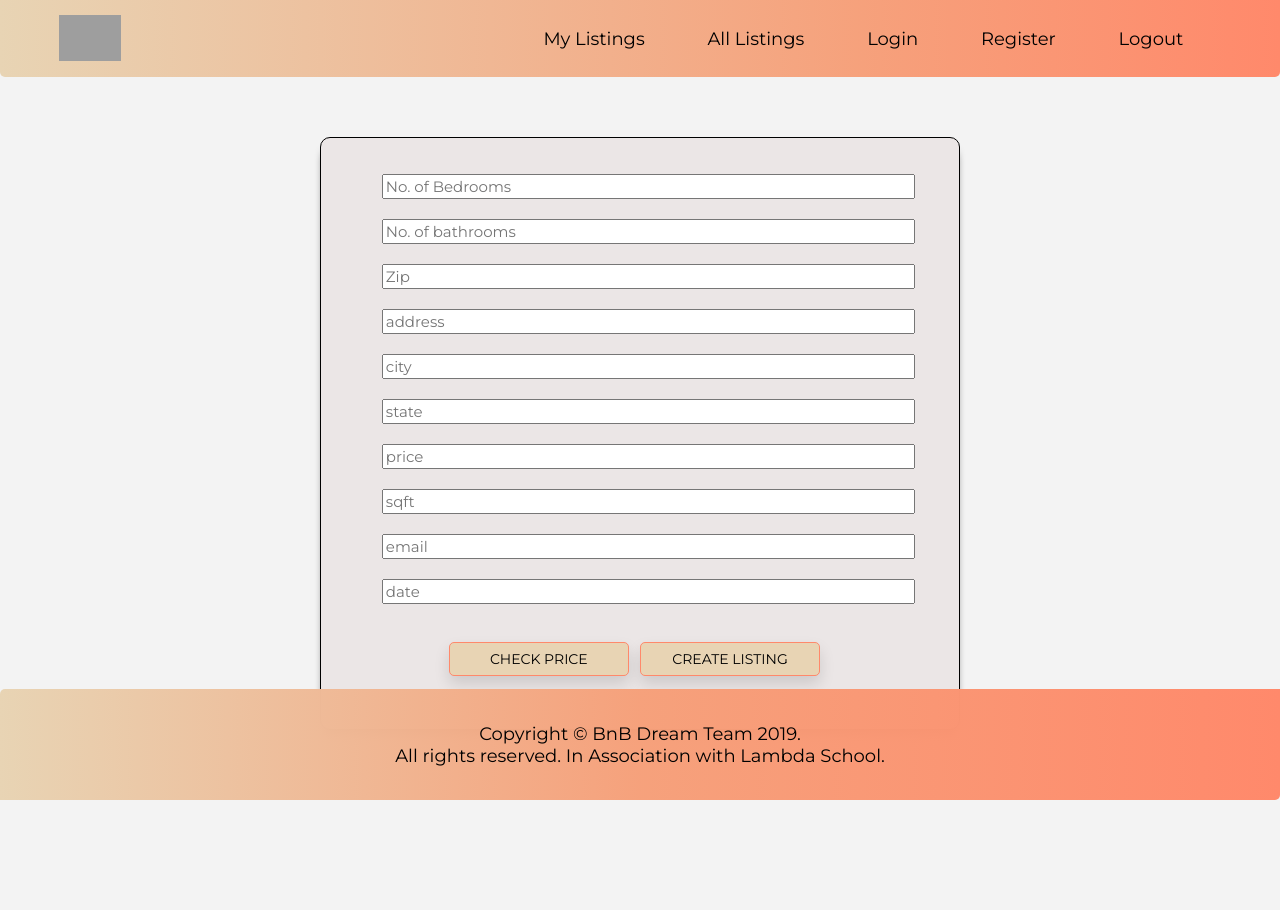
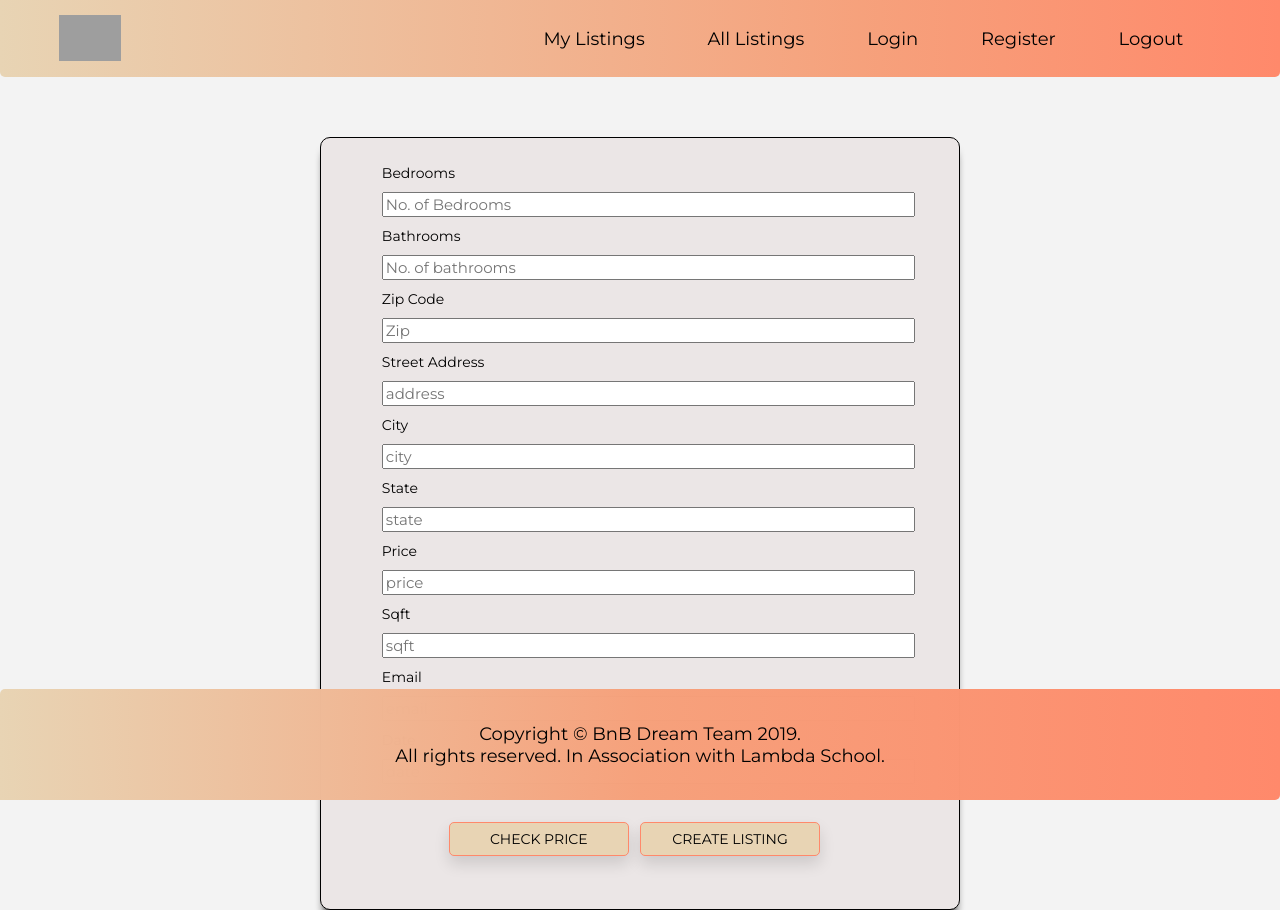
Before and after one commit to AirBnB-dream-team/Front-End, a React (Create React App) app: page /new-listing/1 in a window 1280 px wide. Before the commit the page ends 800 px from the top, so only its background shows below. Built offline with nearby package versions, Linux system fonts and the light colour scheme; sample sign-in values are in the browser's storage; grey boxes are pictures that could not be loaded.

Commit message:
added labels to listing forms

```diff
--- a/src/App.css
+++ b/src/App.css
@@ -267,6 +267,11 @@ nav a:hover {
   color: white;
 }
 
+.label {
+  text-align:left;
+  margin-left:4%;
+}
+
 /* Footer styling */
 
 .footer {
--- a/src/components/ListingEdit.js
+++ b/src/components/ListingEdit.js
@@ -26,6 +26,10 @@ function ListingEdit(props){
     return (
 
             <Form className='edit-form'>
+                <div className='label'>
+                    <label htmlFor="bed_number">Bedrooms</label>
+                </div>
+
                 <Field
                     type='number'
                     name='bedrooms'
@@ -36,6 +40,9 @@ function ListingEdit(props){
                 {touched.bedrooms && errors.bedrooms && (
                     <p className="errors"> {errors.bedrooms}</p>
                 )}
+                <div className='label'>
+                    <label htmlFor="bath_number">Bathrooms</label>
+                </div>
                  <Field
                     type='number'
                     name='bathrooms'
@@ -46,7 +53,9 @@ function ListingEdit(props){
                 {touched.bathrooms && errors.bathrooms && (
                     <p className="errors"> {errors.bathrooms}</p>
                 )}
-
+                <div className='label'>
+                    <label htmlFor="zip">Zip Code</label>
+                </div>
                 <Field
 
                     name='zip'
@@ -57,7 +66,9 @@ function ListingEdit(props){
                 {touched.zip && errors.zip && (
                     <p className="errors"> {errors.zip}</p>
                 )}
-
+                <div className='label'>
+                    <label htmlFor="address">Street Address</label>
+                </div>
                 <Field
                     name='address'
                     id='address'
@@ -66,7 +77,9 @@ function ListingEdit(props){
                 />
                 {touched.address && errors.address && (
                     <p className="errors"> {errors.address}</p>)}
-
+                <div className='label'>
+                    <label htmlFor="city">City</label>
+                </div>
                 <Field
                     name='city'
                     id='city'
@@ -76,7 +89,9 @@ function ListingEdit(props){
 
                 {touched.city && errors.city && (
                     <p className="errors"> {errors.city}</p>)}
-
+                <div className='label'>
+                    <label htmlFor="state">State</label>
+                </div>
                 <Field
                     name='state'
                     id='state'
@@ -85,6 +100,9 @@ function ListingEdit(props){
                 />
                 {touched.state && errors.state && (
                     <p className="errors"> {errors.state}</p>)}
+                <div className='label'>
+                    <label htmlFor="price">Price</label>
+                </div>
                 <Field
                     name='price'
                     id='price'
@@ -93,7 +111,9 @@ function ListingEdit(props){
                 />
                 {touched.price && errors.price && (
                     <p className="errors"> {errors.price}</p>)}
-
+                <div className='label'>
+                    <label htmlFor="sqft">Sqft</label>
+                </div>
                 <Field
                     name='sqft'
                     id='sqft'
@@ -103,6 +123,9 @@ function ListingEdit(props){
 
                 {touched.sqft && errors.sqft && (
                     <p className="errors"> {errors.sqft}</p>)}
+                <div className='label'>
+                    <label htmlFor="email">Email</label>
+                </div>
                 <Field
                     name='email'
                     id='email'
@@ -111,7 +134,9 @@ function ListingEdit(props){
                 />
                 {touched.email && errors.email && (
                     <p className="errors"> {errors.email}</p>)}
-
+                <div className='label'>
+                    <label htmlFor="date">Date</label>
+                </div>
                 <Field
                     type="date"
                     name='date'
--- a/src/components/NewListing.js
+++ b/src/components/NewListing.js
@@ -26,6 +26,9 @@ function NewListing(props){
     return (
 
             <Form className='new-form'>
+                <div className='label'>
+                    <label htmlFor="bed_number">Bedrooms</label>
+                </div>
                 <Field
 
 
@@ -37,6 +40,10 @@ function NewListing(props){
                 {touched.bed_number && errors.bed_number && (
                     <p className="errors"> {errors.bed_number}</p>
                 )}
+                <div className='label'>
+                    <label htmlFor="bath_number">Bathrooms</label>
+                </div>
+
                  <Field
 
 
@@ -48,7 +55,9 @@ function NewListing(props){
                 {touched.bath_number && errors.bath_number && (
                     <p className="errors"> {errors.bath_number}</p>
                 )}
-
+                <div className='label'>
+                    <label htmlFor="zip">Zip Code</label>
+                </div>
                 <Field
 
                     name='zip'
@@ -59,7 +68,9 @@ function NewListing(props){
                 {touched.zip && errors.zip && (
                     <p className="errors"> {errors.zip}</p>
                 )}
-
+                <div className='label'>
+                    <label htmlFor="address">Street Address</label>
+                </div>
                 <Field
                     name='address'
                     id='address'
@@ -68,7 +79,9 @@ function NewListing(props){
                 />
                 {touched.address && errors.address && (
                     <p className="errors"> {errors.address}</p>)}
-
+                <div className='label'>
+                    <label htmlFor="city">City</label>
+                </div>
                 <Field
                     name='city'
                     id='city'
@@ -78,7 +91,9 @@ function NewListing(props){
 
                 {touched.city && errors.city && (
                     <p className="errors"> {errors.city}</p>)}
-
+                <div className='label'>
+                    <label htmlFor="state">State</label>
+                </div>
                 <Field
                     name='state'
                     id='state'
@@ -87,6 +102,9 @@ function NewListing(props){
                 />
                 {touched.state && errors.state && (
                     <p className="errors"> {errors.state}</p>)}
+                <div className='label'>
+                    <label htmlFor="price">Price</label>
+                </div>
                 <Field
                     name='price'
                     id='price'
@@ -95,7 +113,9 @@ function NewListing(props){
                 />
                 {touched.price && errors.price && (
                     <p className="errors"> {errors.price}</p>)}
-
+                <div className='label'>
+                    <label htmlFor="sqft">Sqft</label>
+                </div>
                 <Field
                     name='sqft'
                     id='sqft'
@@ -105,6 +125,9 @@ function NewListing(props){
 
                 {touched.sqft && errors.sqft && (
                     <p className="errors"> {errors.sqft}</p>)}
+                <div className='label'>
+                    <label htmlFor="email">Email</label>
+                </div>
                 <Field
                     name='email'
                     id='email'
@@ -113,7 +136,9 @@ function NewListing(props){
                 />
                 {touched.email && errors.email && (
                     <p className="errors"> {errors.email}</p>)}
-
+                <div className='label'>
+                    <label htmlFor="date">Date</label>
+                </div>
                 <Field
 
                     name='date'
```
